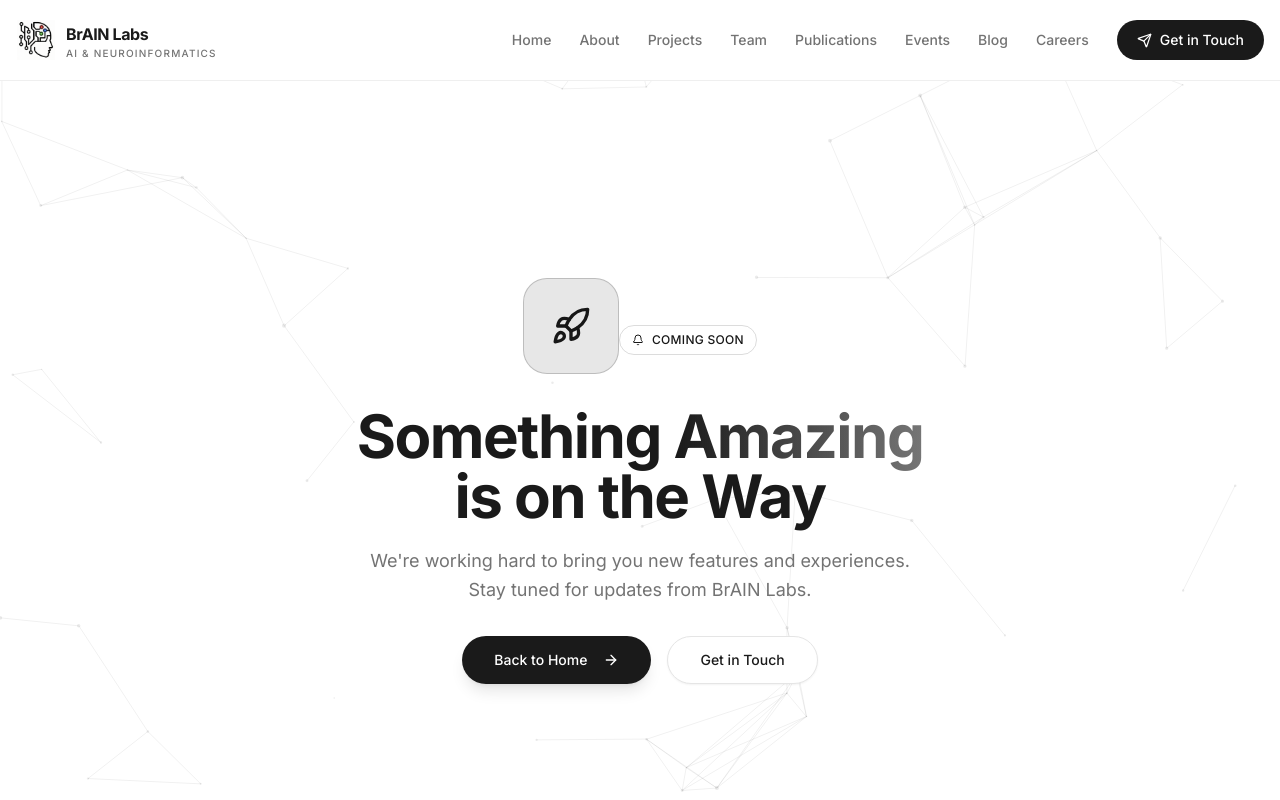
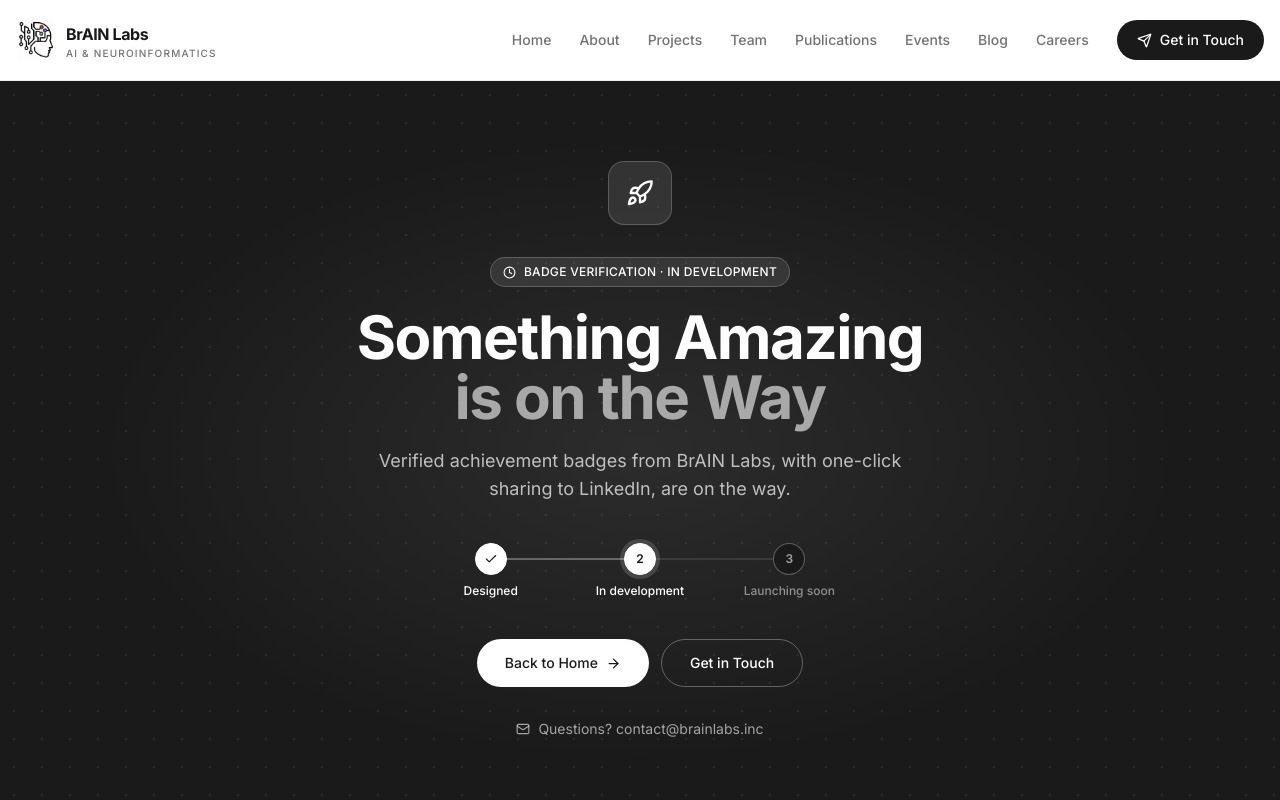
Before and after one commit to BrAINLabs-Inc/official-web, a React (Vite) app in the folder web/: page /badges in a window 1280 px wide. Shown: the top 800 px of the page. Built offline with nearby package versions, Linux system fonts and the light colour scheme.

Commit message:
feat: redesign Coming Soon page with feature-specific copy

```diff
--- a/web/src/App.tsx
+++ b/web/src/App.tsx
@@ -6,8 +6,10 @@ import { Home } from './pages/Home';
 import { BADGES_LIVE } from './lib/badges';
 
 // Every page except Home is code-split so the landing page loads only what it needs.
-const page = <K extends string>(load: () => Promise<Record<K, ComponentType>>, name: K) =>
-  lazy(() => load().then((m) => ({ default: m[name] })));
+const page = <K extends string, P extends object>(
+  load: () => Promise<Record<K, ComponentType<P>>>,
+  name: K
+) => lazy(() => load().then((m) => ({ default: m[name] })));
 
 const Projects = page(() => import('./pages/Projects'), 'Projects');
 const Team = page(() => import('./pages/Team'), 'Team');
@@ -44,8 +46,32 @@ function App() {
             <Route path="blog" element={<Blog />} />
             <Route path="blog/:id" element={<BlogPost />} />
             <Route path="careers" element={<Careers />} />
-            <Route path="badges" element={BADGES_LIVE ? <Badges /> : <ComingSoon />} />
-            <Route path="badges/:id" element={BADGES_LIVE ? <BadgeVerify /> : <ComingSoon />} />
+            <Route
+              path="badges"
+              element={
+                BADGES_LIVE ? (
+                  <Badges />
+                ) : (
+                  <ComingSoon
+                    feature="Badge Verification"
+                    description="Verified achievement badges from BrAIN Labs, with one-click sharing to LinkedIn, are on the way."
+                  />
+                )
+              }
+            />
+            <Route
+              path="badges/:id"
+              element={
+                BADGES_LIVE ? (
+                  <BadgeVerify />
+                ) : (
+                  <ComingSoon
+                    feature="Badge Verification"
+                    description="Verified achievement badges from BrAIN Labs, with one-click sharing to LinkedIn, are on the way."
+                  />
+                )
+              }
+            />
             <Route path="coming-soon" element={<ComingSoon />} />
           </Route>
           <Route path="/404" element={<Standalone page={<NotFound />} />} />
--- a/web/src/pages/ComingSoon.tsx
+++ b/web/src/pages/ComingSoon.tsx
@@ -1,74 +1,124 @@
 import { motion } from 'framer-motion';
-import { Rocket, Bell, ArrowRight } from 'lucide-react';
-import { Button } from '@/components/ui/button';
 import { Link } from 'react-router-dom';
+import { ArrowRight, Check, Clock, Mail, Rocket } from 'lucide-react';
 import { SEO } from '@/components/shared/SEO';
+import { contact } from '@/data/general';
+import { cn } from '@/lib/utils';
 
-export const ComingSoon = () => {
+interface ComingSoonProps {
+  /** Name of the upcoming feature, e.g. "Badge Verification". */
+  feature?: string;
+  description?: string;
+}
+
+const steps = [
+  { label: 'Designed', done: true },
+  { label: 'In development', done: true, current: true },
+  { label: 'Launching soon', done: false },
+];
+
+export const ComingSoon = ({
+  feature,
+  description = "We're working hard to bring you new features and experiences. Stay tuned for updates from BrAIN Labs.",
+}: ComingSoonProps) => {
+  const email = contact.email.replace('mailto:', '');
+
   return (
-    <div className="relative flex min-h-screen items-center justify-center overflow-hidden">
+    <section className="relative flex min-h-[calc(100vh-5rem)] items-center overflow-hidden bg-foreground py-20 text-background">
       <SEO
-        title="Coming Soon | BrAIN Labs"
-        description="Something exciting is on the horizon. Stay tuned for updates from BrAIN Labs."
+        title={feature ? `${feature} | Coming Soon` : 'Coming Soon'}
+        description={description}
         keywords={['Coming Soon', 'BrAIN Labs', 'Upcoming']}
       />
 
-      {/* Animated background */}
-      <div className="from-primary/6 absolute inset-0 bg-gradient-to-br via-background to-background" />
+      <div className="pointer-events-none absolute inset-0 bg-[radial-gradient(hsl(var(--background)/0.07)_1px,transparent_1px)] [background-size:28px_28px]" />
+      <div className="pointer-events-none absolute inset-0 bg-[radial-gradient(ellipse_at_center,hsl(var(--background)/0.08),transparent_60%)]" />
 
       <motion.div
-        initial={{ opacity: 0, y: 30 }}
+        initial={{ opacity: 0, y: 16 }}
         animate={{ opacity: 1, y: 0 }}
-        transition={{ duration: 0.7, ease: 'easeOut' }}
-        className="container relative z-10 mx-auto px-4"
+        transition={{ duration: 0.5, ease: 'easeOut' }}
+        className="container relative mx-auto flex max-w-3xl flex-col items-center px-4 text-center"
       >
-        <div className="mx-auto max-w-2xl text-center">
-          {/* Live SVG Rocket */}
-          <motion.div className="mb-8 inline-flex h-24 w-24 items-center justify-center rounded-3xl border border-primary/20 bg-primary/10">
-            <Rocket size={40} className="text-primary" />
-          </motion.div>
-
-          <div className="bg-primary/8 mb-5 inline-flex items-center gap-2 rounded-full border border-primary/15 px-3 py-1.5 text-xs font-medium uppercase tracking-wide text-primary">
-            <Bell size={12} />
-            Coming Soon
+        <div className="mb-8 flex h-16 w-16 items-center justify-center rounded-2xl border border-background/20 bg-background/10">
+          <Rocket size={28} />
         </div>
 
-          <h1 className="mb-5 text-4xl font-bold leading-tight tracking-tight md:text-5xl lg:text-6xl">
-            Something{' '}
-            <span className="bg-gradient-to-r from-foreground to-foreground/60 bg-clip-text text-transparent">
-              Amazing
-            </span>
+        <div className="mb-5 inline-flex items-center gap-2 rounded-full border border-background/20 bg-background/10 px-3 py-1.5 text-xs font-medium uppercase tracking-wide">
+          <Clock size={13} />
+          {feature ? `${feature} · In Development` : 'In Development'}
+        </div>
+
+        <h1 className="text-4xl font-bold leading-tight tracking-tight sm:text-5xl md:text-6xl">
+          Something Amazing
           <br />
-            is on the Way
+          <span className="text-background/60">is on the Way</span>
         </h1>
 
-          <p className="mx-auto mb-8 max-w-xl text-lg leading-relaxed text-muted-foreground">
-            We're working hard to bring you new features and experiences. Stay tuned for updates
-            from BrAIN Labs.
+        <p className="mt-5 max-w-xl text-base leading-relaxed text-background/70 md:text-lg">
+          {description}
         </p>
 
-          <div className="flex flex-col justify-center gap-4 sm:flex-row">
-            <Link to="/">
-              <Button
-                size="lg"
-                className="h-12 rounded-full bg-foreground px-8 text-sm font-medium text-background shadow-lg transition-all hover:bg-foreground/90 hover:shadow-xl"
+        {/* Progress */}
+        <ol className="mt-10 flex w-full max-w-md items-start">
+          {steps.map((step, i) => (
+            <li key={step.label} className="relative flex flex-1 flex-col items-center gap-2">
+              {i > 0 && (
+                <span
+                  aria-hidden
+                  className={cn(
+                    'absolute right-1/2 top-4 h-px w-full -translate-y-1/2',
+                    step.done ? 'bg-background/60' : 'bg-background/20'
+                  )}
+                />
+              )}
+              <span
+                className={cn(
+                  'relative z-10 flex h-8 w-8 items-center justify-center rounded-full border text-xs font-semibold',
+                  step.done
+                    ? 'border-background bg-background text-foreground'
+                    : 'border-background/30 bg-foreground text-background/60',
+                  step.current && 'ring-4 ring-background/15'
+                )}
+              >
+                {step.done && !step.current ? <Check size={14} /> : i + 1}
+              </span>
+              <span
+                className={cn(
+                  'text-xs font-medium',
+                  step.done ? 'text-background' : 'text-background/50'
+                )}
+              >
+                {step.label}
+              </span>
+            </li>
+          ))}
+        </ol>
+
+        <div className="mt-10 flex w-full flex-col justify-center gap-3 sm:w-auto sm:flex-row">
+          <Link
+            to="/"
+            className="inline-flex h-12 items-center justify-center gap-2 rounded-full bg-background px-7 text-sm font-medium text-foreground transition-opacity hover:opacity-90"
           >
             Back to Home
-                <ArrowRight className="ml-2" size={16} />
-              </Button>
+            <ArrowRight size={15} />
           </Link>
-            <Link to="/contact">
-              <Button
-                size="lg"
-                variant="outline"
-                className="h-12 rounded-full border-border px-8 text-sm font-medium transition-colors hover:border-primary/30 hover:bg-secondary"
+          <Link
+            to="/contact"
+            className="inline-flex h-12 items-center justify-center rounded-full border border-background/30 px-7 text-sm font-medium transition-colors hover:bg-background/10"
           >
             Get in Touch
-              </Button>
           </Link>
         </div>
-        </div>
+
+        <a
+          href={contact.email}
+          className="mt-8 inline-flex items-center gap-2 text-sm text-background/60 transition-colors hover:text-background"
+        >
+          <Mail size={14} />
+          Questions? {email}
+        </a>
       </motion.div>
-    </div>
+    </section>
   );
 };
```
Lines whose indentation alone changed are shown as unchanged.
